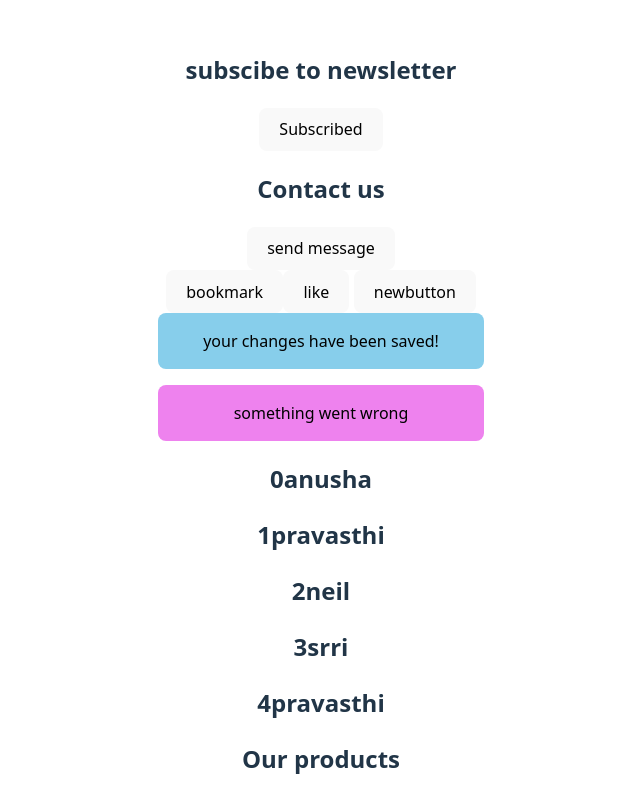
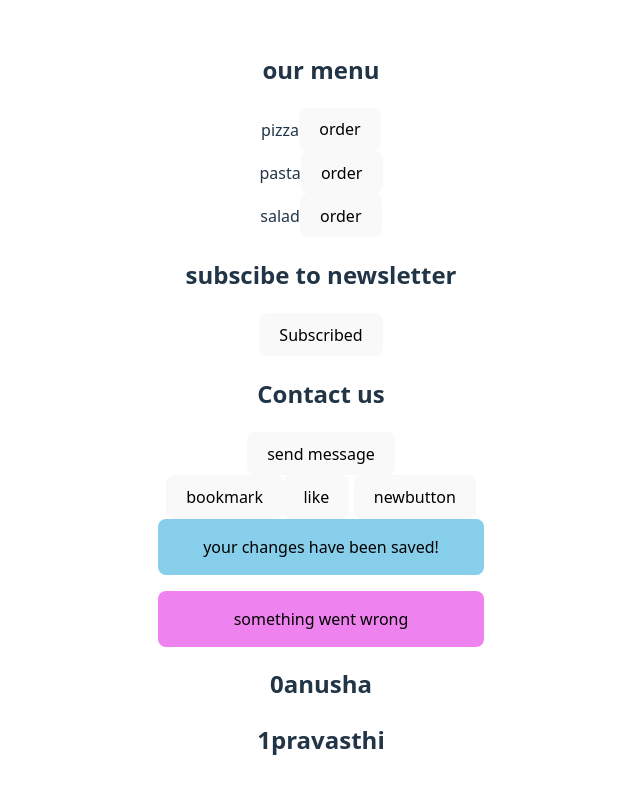
Before and after one commit to anubapatla/My-First-React-App, a React (Vite) app: page / in a window 1280 px wide. Shown: the top 785 px of the page, without its empty margins (319-959 px from the left). Built offline with nearby package versions, Linux system fonts and the light colour scheme.

Commit message:
menu and menuitem compont created,data passed from child(menuitem)to partent(menu)through even handler

```diff
--- a/src/App.jsx
+++ b/src/App.jsx
@@ -19,6 +19,7 @@
 import { Newsletter } from './Newsletter';
 import { Contact } from './Contact';
 import { ActionButton } from './ActionButton';
+import { Menu } from './Menu';
 
 function Save(){
  return<h3>save this</h3>
@@ -29,6 +30,7 @@
 
   return (
     <div>
+      <Menu/>
       <Newsletter/>
       <Contact/>
       <CustomButton text="bookmark"/>
--- /dev/null
+++ b/src/Menu.jsx
@@ -0,0 +1,16 @@
+import { MenuItem } from "./assets/MenuItem";
+export const Menu = () =>{
+    const handleOrder =(itemName , itemPrice) =>{
+        alert(`you ordered:${itemName} for ${itemPrice}`);
+    };
+    return(
+        <div>
+            <h2>our menu</h2>
+            <MenuItem name="pizza" price={10} onOrder={handleOrder}/>
+            <MenuItem name="pasta" price={12} onOrder={handleOrder}/>
+            <MenuItem name="salad" price={8} onOrder={handleOrder}/>
+
+
+        </div>
+    )
+}
--- /dev/null
+++ b/src/assets/MenuItem.jsx
@@ -0,0 +1,8 @@
+export const MenuItem =({name , price , onOrder}) =>{
+    return(
+        <div>
+            <span>{name}</span>
+            <button onClick={() => onOrder(name, price)}>order</button>
+        </div>
+    )
+}
```
